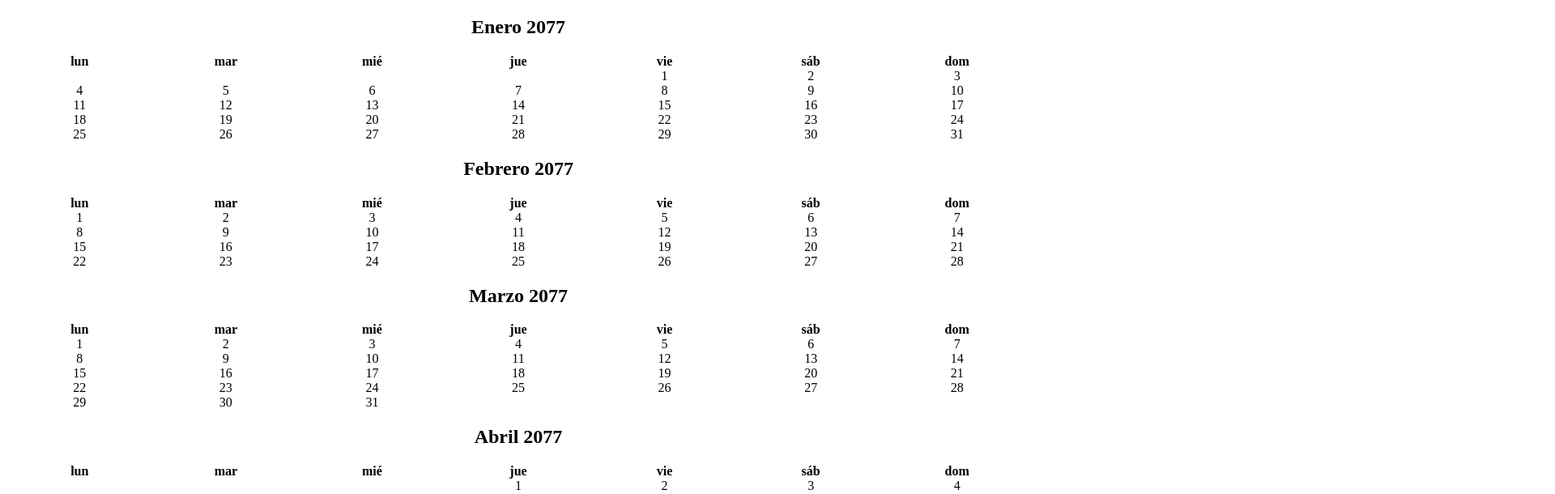
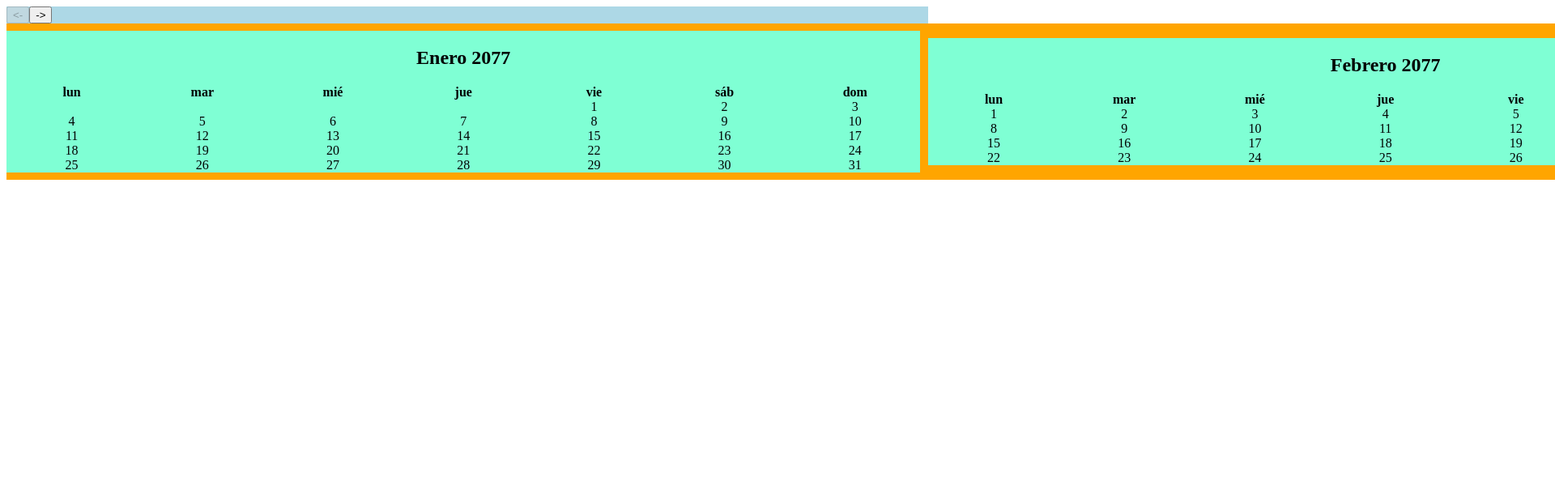
Before and after one commit to sayroback/handling-dates, a React (Vite) app: page / in a window 1280 px wide. Shown: the top 610 px of the page at 81% size, 1920 px wide, since content can reach past the window. Built offline with nearby package versions, Linux system fonts and the light colour scheme.

Commit message:
translateX

```diff
--- a/src/components/Calendar/hooks/useCalendarData.jsx
+++ b/src/components/Calendar/hooks/useCalendarData.jsx
@@ -1,4 +1,4 @@
-import React from 'react'
+import React from "react";
 
 export const useCalendarData = (locale = "es", year) => {
   const today = new Date();
@@ -31,5 +31,5 @@ export const useCalendarData = (locale = "es", year) => {
     };
   });
 
-  return {calendar, weekDaysNames, today, year}
-}
+  return { calendar, weekDaysNames, today, year };
+};
--- a/src/components/Calendar/index.jsx
+++ b/src/components/Calendar/index.jsx
@@ -1,20 +1,41 @@
-import React from "react";
+import React, { useState } from "react";
 import "./style.css";
 import { DaysMonth } from "./components/DaysMonth";
 import { DaysNames } from "./components/DaysNames";
 import { Month } from "./components/Month";
 import { useCalendarData } from "./hooks/useCalendarData";
+import styled from "styled-components";
+
+const Carrousel = styled.div`
+  transform: translateX(${(prop) => prop.translate}%);
+`;
 
 export const Calendar = ({ locale = "es", Year }) => {
+  const [carrouselScroll, setCarrouselScroll] = useState(0);
   const { calendar, weekDaysNames, today, year } = useCalendarData(
     locale,
     Year
   );
+  console.log(carrouselScroll);
   return (
     <section className="calendar">
+      <button
+        onClick={() => setCarrouselScroll(carrouselScroll + 100 / 12)}
+        disabled={carrouselScroll >= 0}
+      >
+        {"<-"}
+      </button>
+      <button
+        onClick={() => setCarrouselScroll(carrouselScroll - 100 / 12)}
+        disabled={carrouselScroll < -91}
+      >
+        {"->"}
+      </button>
+      <Carrousel translate={carrouselScroll} className="calendar--container">
         {calendar
           ? calendar.map((cal, i) => (
-            <div className="calendar__container__month" key={i}>
+              <div key={i} className="calendar__month--container">
+                {/* Las clases de los componentes se asignan con la primer letra mayúscula ClassName ya que NO es el atributo className de ReactJS */}
                 <Month
                   ClassName="calendar__month--name"
                   monthName={cal.monthName}
@@ -34,6 +55,7 @@ export const Calendar = ({ locale = "es", Year }) => {
               </div>
             ))
           : null}
+      </Carrousel>
     </section>
   );
 };
--- a/src/components/Calendar/style.css
+++ b/src/components/Calendar/style.css
@@ -1,3 +1,25 @@
+.calendar {
+  width: 90%;
+  max-width: 120rem;
+  background-color: lightblue;
+}
+
+.calendar--container {
+  width: 1200%;
+  background-color: orange;
+  display: flex;
+  flex-flow: row nowrap;
+  justify-content: flex-start;
+  align-items: center;
+  gap: 10px;
+  transition: all 0.5s ease;
+}
+
+.calendar__month--container {
+  width: calc(100% / 12);
+  background-color: aquamarine;
+}
+
 .calendar__month__days ol {
   margin: 0;
   padding: 0;
```
Lines whose indentation alone changed are shown as unchanged.
